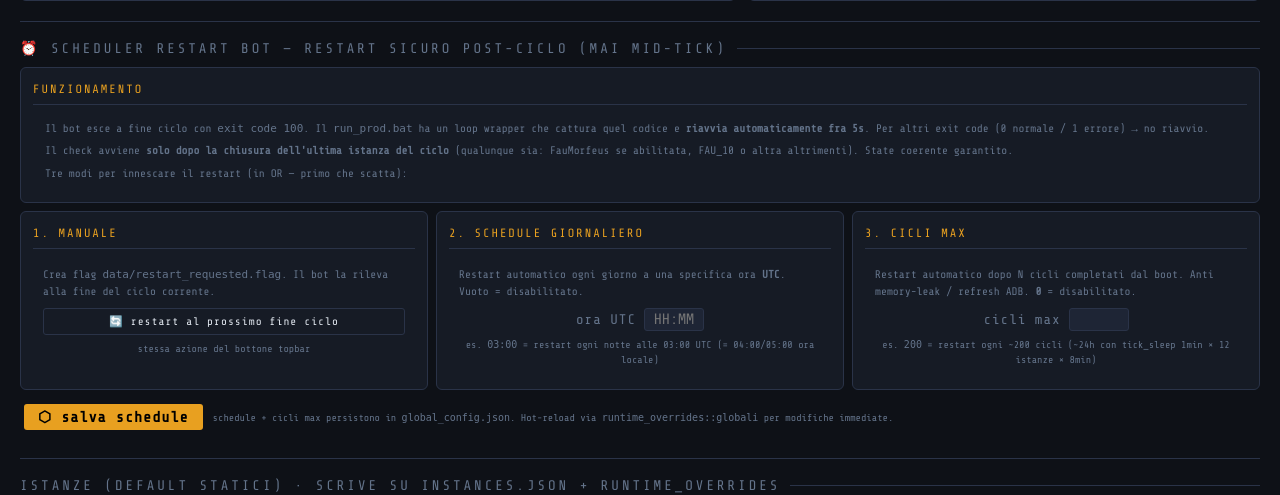
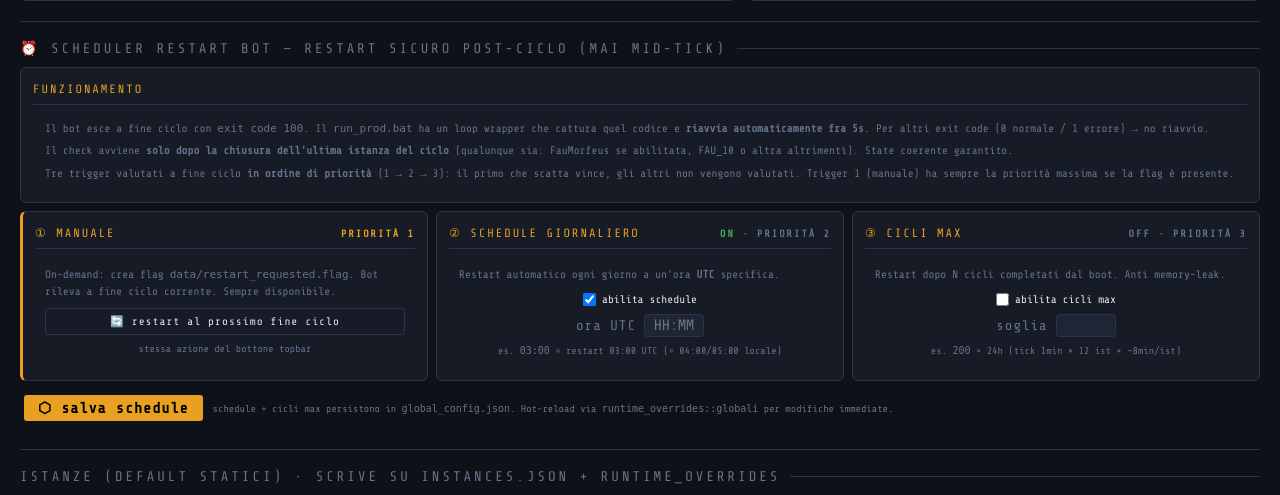
Before and after one commit to faustodba/doomsday-engine, a Python web app: template dashboard/templates/config_global.html in a window 1280 px wide. Shown: the part 1065-1560 px from the top of the page. Run offline with Jinja, Linux system fonts and the light colour scheme; the template is opened without the code that fills it, so the values that code supplies are empty; some libraries are stand-ins or nearby versions; some web fonts are replaced.

Commit message:
ui(scheduler): toggle ON/OFF esplicito per schedule + cicli max + priorità
Pre-fix: trigger 2 e 3 venivano "disabilitati" implicitamente lasciando
input vuoto (schedule HH:MM) o 0 (cicli max). UX confusa: nessuna
indicazione visiva dello stato attivo/disattivo.

Post-fix:
- Checkbox "abilita schedule" / "abilita cicli max" sotto al titolo card
- Quando OFF, input HH:MM/cicli sono disabled (style grigio)
- Border-left card colorato: #4caf50 (verde) se ON, var(--text-dim) (grigio) se OFF
- Header card mostra stato esplicito "ON"/"OFF" + "priorità N"
- Trigger 1 (manuale) ha border accent (sempre disponibile, priorità 1)

Banner intro aggiornato:
"Tre trigger valutati a fine ciclo IN ORDINE DI PRIORITÀ (1 → 2 → 3):
il primo che scatta vince, gli altri non vengono valutati."

JS:
- gcRestartToggleSched(on) / gcRestartToggleCicli(on): aggiorna disabled
  input + border + color stato + opacity card
- gcSalvaSistema: se toggle OFF -> payload con "" / 0 (= disabilitato lato bot,
  comportamento backend invariato)

Solo UI/UX, nessun cambio backend (restart_scheduler.py invariato).

Co-Authored-By: Claude Opus 4.7 (1M context) <noreply@anthropic.com>

```diff
--- a/dashboard/templates/config_global.html
+++ b/dashboard/templates/config_global.html
@@ -241,21 +241,30 @@
           altra altrimenti). State coerente garantito.
         </div>
         <div>
-          Tre modi per innescare il restart (in OR — primo che scatta):
+          Tre trigger valutati a fine ciclo <b>in ordine di priorità</b>
+          (1 → 2 → 3): il primo che scatta vince, gli altri non vengono
+          valutati. Trigger 1 (manuale) ha sempre la priorità massima
+          se la flag è presente.
         </div>
       </div>
     </div>
   </div>
 
+  {% set sched_enabled = cfg.get('restart_schedule_hh_mm','') != '' %}
+  {% set cicli_enabled = (cfg.get('restart_after_cicli', 0) | int) > 0 %}
+
   <div class="tel-grid" style="grid-template-columns:1fr 1fr 1fr;gap:8px;margin-top:8px">
 
-    <!-- TRIGGER 1: manuale -->
-    <div class="tel-card">
-      <div class="tel-head">1. manuale</div>
+    <!-- TRIGGER 1: manuale (sempre disponibile, priorità 1) -->
+    <div class="tel-card" style="border-left:3px solid var(--accent)">
+      <div class="tel-head" style="display:flex;justify-content:space-between;align-items:center">
+        <span>① manuale</span>
+        <span style="font-size:10px;color:var(--accent);font-weight:600">priorità 1</span>
+      </div>
       <div style="padding:10px;font-size:11px;line-height:1.5">
         <div style="color:var(--text-dim);margin-bottom:8px">
-          Crea flag <code>data/restart_requested.flag</code>. Il bot la
-          rileva alla fine del ciclo corrente.
+          On-demand: crea flag <code>data/restart_requested.flag</code>.
+          Bot rileva a fine ciclo corrente. Sempre disponibile.
         </div>
         <button class="btn" type="button" onclick="restartBotToggle(true)"
                 style="width:100%;padding:6px;font-size:11px;
@@ -269,45 +278,73 @@
       </div>
     </div>
 
-    <!-- TRIGGER 2: schedule cron -->
-    <div class="tel-card">
-      <div class="tel-head">2. schedule giornaliero</div>
+    <!-- TRIGGER 2: schedule cron + ON/OFF toggle -->
+    <div class="tel-card {% if sched_enabled %}style="border-left:3px solid #4caf50"{% else %}style="border-left:3px solid var(--text-dim);opacity:0.85"{% endif %}"
+         id="gc-restart-card-sched">
+      <div class="tel-head" style="display:flex;justify-content:space-between;align-items:center">
+        <span>② schedule giornaliero</span>
+        <span style="font-size:10px;font-weight:600">
+          <span id="gc-restart-sched-state" style="color:{{ '#4caf50' if sched_enabled else 'var(--text-dim)' }}">
+            {{ 'ON' if sched_enabled else 'OFF' }}
+          </span>
+          <span style="color:var(--text-dim)"> · priorità 2</span>
+        </span>
+      </div>
       <div style="padding:10px;font-size:11px;line-height:1.5">
         <div style="color:var(--text-dim);margin-bottom:8px">
-          Restart automatico ogni giorno a una specifica ora <b>UTC</b>.
-          Vuoto = disabilitato.
+          Restart automatico ogni giorno a un'ora <b>UTC</b> specifica.
         </div>
+        <label style="display:flex;align-items:center;gap:6px;justify-content:center;margin-bottom:6px;cursor:pointer">
+          <input type="checkbox" id="gc-restart-sched-on"
+                 {% if sched_enabled %}checked{% endif %}
+                 onchange="gcRestartToggleSched(this.checked)">
+          <span style="font-size:11px">abilita schedule</span>
+        </label>
         <div class="p-row" style="justify-content:center">
           <span class="p-lbl">ora UTC</span>
           <input class="p-inp" id="gc-restart-hhmm" type="text" placeholder="HH:MM"
                  value="{{ cfg.get('restart_schedule_hh_mm','') }}"
                  pattern="[0-2][0-9]:[0-5][0-9]" maxlength="5"
+                 {% if not sched_enabled %}disabled{% endif %}
                  style="width:60px;text-align:center">
         </div>
         <div style="color:var(--text-dim);font-size:10px;margin-top:6px;text-align:center">
-          es. <code>03:00</code> = restart ogni notte alle 03:00 UTC
-          (= 04:00/05:00 ora locale)
+          es. <code>03:00</code> = restart 03:00 UTC (= 04:00/05:00 locale)
         </div>
       </div>
     </div>
 
-    <!-- TRIGGER 3: cicli max -->
-    <div class="tel-card">
-      <div class="tel-head">3. cicli max</div>
+    <!-- TRIGGER 3: cicli max + ON/OFF toggle -->
+    <div class="tel-card {% if cicli_enabled %}style="border-left:3px solid #4caf50"{% else %}style="border-left:3px solid var(--text-dim);opacity:0.85"{% endif %}"
+         id="gc-restart-card-cicli">
+      <div class="tel-head" style="display:flex;justify-content:space-between;align-items:center">
+        <span>③ cicli max</span>
+        <span style="font-size:10px;font-weight:600">
+          <span id="gc-restart-cicli-state" style="color:{{ '#4caf50' if cicli_enabled else 'var(--text-dim)' }}">
+            {{ 'ON' if cicli_enabled else 'OFF' }}
+          </span>
+          <span style="color:var(--text-dim)"> · priorità 3</span>
+        </span>
+      </div>
       <div style="padding:10px;font-size:11px;line-height:1.5">
         <div style="color:var(--text-dim);margin-bottom:8px">
-          Restart automatico dopo N cicli completati dal boot.
-          Anti memory-leak / refresh ADB. <b>0</b> = disabilitato.
+          Restart dopo N cicli completati dal boot. Anti memory-leak.
         </div>
+        <label style="display:flex;align-items:center;gap:6px;justify-content:center;margin-bottom:6px;cursor:pointer">
+          <input type="checkbox" id="gc-restart-cicli-on"
+                 {% if cicli_enabled %}checked{% endif %}
+                 onchange="gcRestartToggleCicli(this.checked)">
+          <span style="font-size:11px">abilita cicli max</span>
+        </label>
         <div class="p-row" style="justify-content:center">
-          <span class="p-lbl">cicli max</span>
+          <span class="p-lbl">soglia</span>
           <input class="p-inp" id="gc-restart-cicli" type="number" min="0" step="50"
                  value="{{ cfg.get('restart_after_cicli', 0) }}"
+                 {% if not cicli_enabled %}disabled{% endif %}
                  style="width:60px;text-align:center">
         </div>
         <div style="color:var(--text-dim);font-size:10px;margin-top:6px;text-align:center">
-          es. <code>200</code> = restart ogni ~200 cicli
-          (~24h con tick_sleep 1min × 12 istanze × 8min)
+          es. <code>200</code> ≈ 24h (tick 1min × 12 ist × ~8min/ist)
         </div>
       </div>
     </div>
@@ -481,11 +518,13 @@ async function gcSalvaSistema() {
   const taskList = ['raccolta','rifornimento','zaino','vip','alleanza','messaggi','arena','arena_mercato','boost','store','radar','radar_census','donazione','main_mission','district_showdown','truppe'];
   const task = {};
   taskList.forEach(t => { task[t] = gcGb('gc-task-'+t); });
-  // Restart scheduler config (06/05): HH:MM o stringa vuota = disabilitato,
-  // numero >0 abilita cicli max. Validazione client-side minima per evitare
-  // payload errato (regex HH:MM nel campo input gestisce gran parte dei casi).
-  const restartHHMM = gcGv('gc-restart-hhmm').trim();
-  const restartCicli = gcGi('gc-restart-cicli') || 0;
+  // Restart scheduler config (06/05): toggle ON/OFF esplicito per ogni
+  // trigger. Se OFF, payload va con valore "" o 0 (= disabilitato lato bot).
+  // La regex HH:MM client-side blocca input invalido; backend tollera "".
+  const schedOn  = gcGb('gc-restart-sched-on');
+  const cicliOn  = gcGb('gc-restart-cicli-on');
+  const restartHHMM  = schedOn ? gcGv('gc-restart-hhmm').trim() : '';
+  const restartCicli = cicliOn ? (gcGi('gc-restart-cicli') || 0) : 0;
   const payload = {
     sistema: { max_parallel: gcGi('gc-parallel'), tick_sleep: gcGi('gc-sleep') },
     task: task,
@@ -496,6 +535,38 @@ async function gcSalvaSistema() {
   };
   const { ok, data } = await gcApiPatch(payload);
   gcShowMsg('gc-sis-ok', 'gc-sis-err', ok, data.detail || '');
+}
+
+// Toggle ON/OFF schedule giornaliero (UI feedback + abilita/disabilita input)
+function gcRestartToggleSched(on) {
+  const inp   = gcG('gc-restart-hhmm');
+  const state = gcG('gc-restart-sched-state');
+  const card  = gcG('gc-restart-card-sched');
+  if (inp)   inp.disabled = !on;
+  if (state) {
+    state.textContent = on ? 'ON' : 'OFF';
+    state.style.color = on ? '#4caf50' : 'var(--text-dim)';
+  }
+  if (card) {
+    card.style.borderLeft = `3px solid ${on ? '#4caf50' : 'var(--text-dim)'}`;
+    card.style.opacity    = on ? '1' : '0.85';
+  }
+}
+
+// Toggle ON/OFF cicli max
+function gcRestartToggleCicli(on) {
+  const inp   = gcG('gc-restart-cicli');
+  const state = gcG('gc-restart-cicli-state');
+  const card  = gcG('gc-restart-card-cicli');
+  if (inp)   inp.disabled = !on;
+  if (state) {
+    state.textContent = on ? 'ON' : 'OFF';
+    state.style.color = on ? '#4caf50' : 'var(--text-dim)';
+  }
+  if (card) {
+    card.style.borderLeft = `3px solid ${on ? '#4caf50' : 'var(--text-dim)'}`;
+    card.style.opacity    = on ? '1' : '0.85';
+  }
 }
 
 async function gcSalvaRifornimento() {
```
